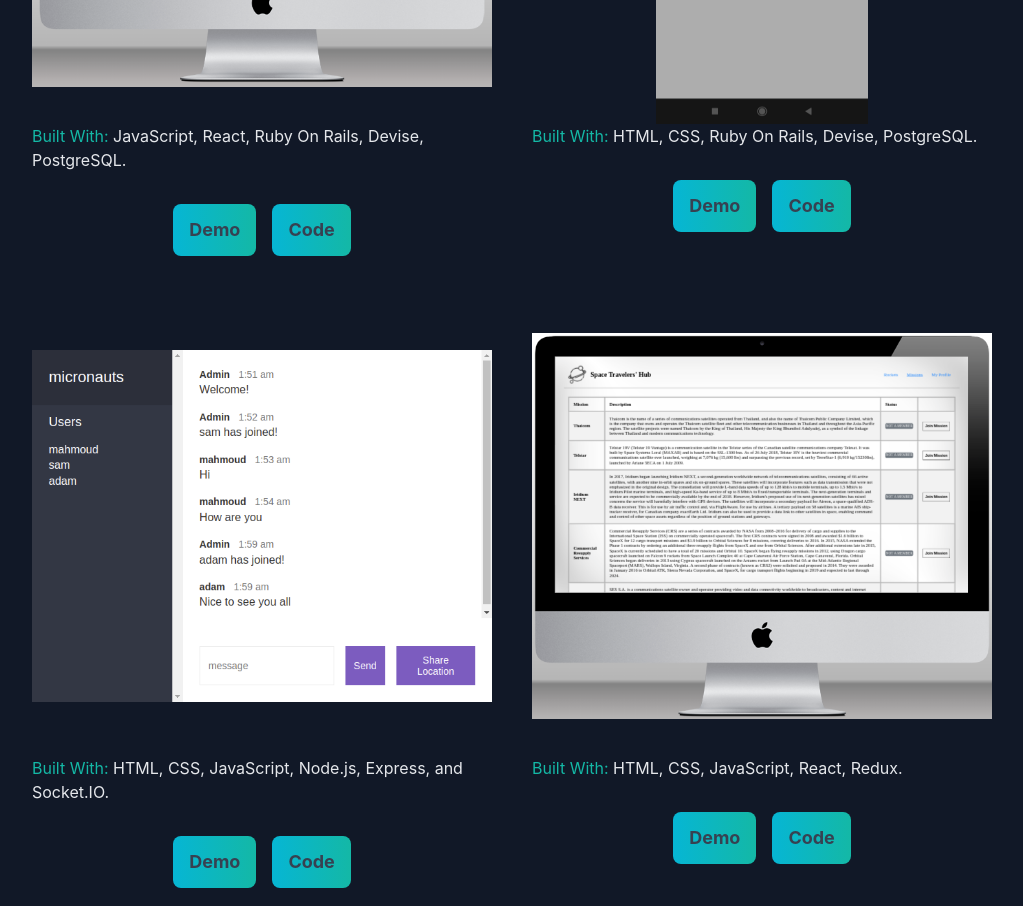
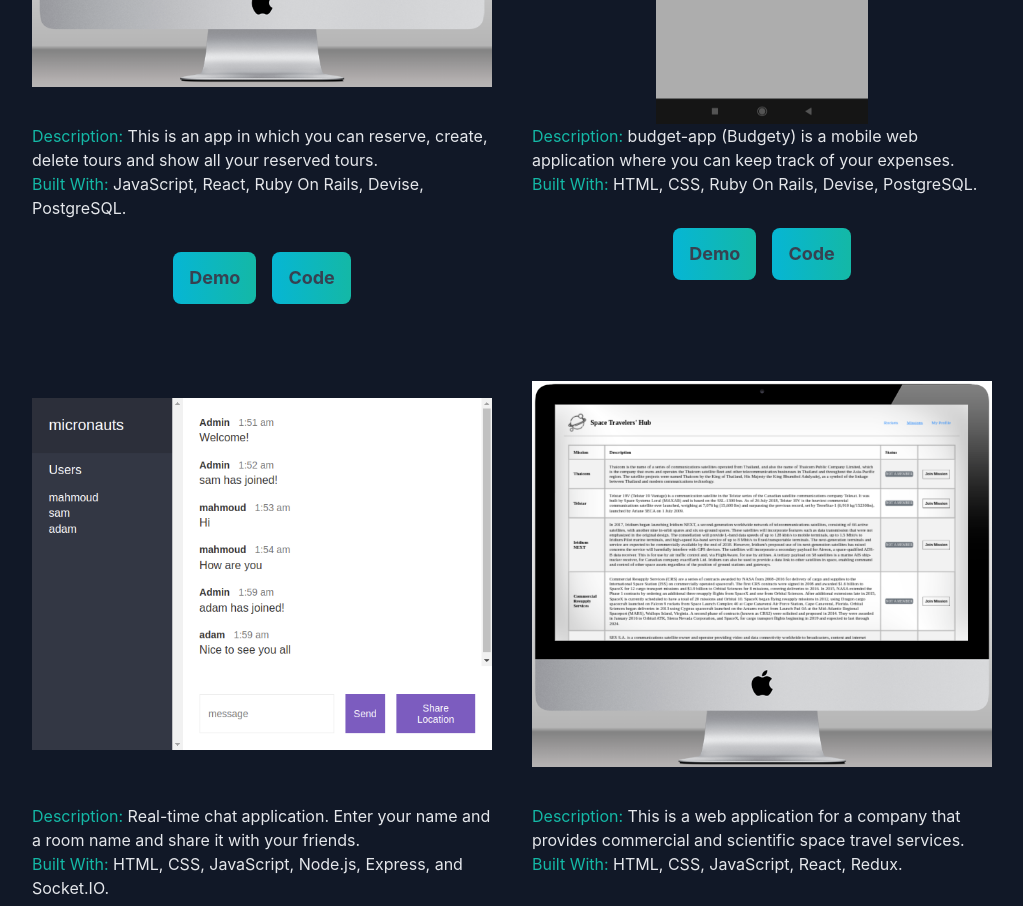
Before and after one commit to devMahmoud/portfolio-react, a Next.js app: page / in a window 1280 px wide. Shown: the part 1560-2466 px from the top of the page, without its empty margins (128-1151 px from the left). Built offline with nearby package versions, Linux system fonts and the light colour scheme; no server answers.

Commit message:
Add description to projects

```diff
--- a/components/Projects.js
+++ b/components/Projects.js
@@ -22,6 +22,7 @@ const Projects = () => (
           src={web1}
           alt=""
         />
+        <p className="text-gray-800 dark:text-gray-200"><span className="text-teal-500">Description:</span> This is an app in which you can reserve, create, delete tours and show all your reserved tours.</p>
         <p className="text-gray-800 dark:text-gray-200"><span className="text-teal-500">Built With:</span> JavaScript, React, Ruby On Rails, Devise, PostgreSQL.</p>
         <div className="pt-8 text-center">
           <a id="tourify-demo" href="https://tourify-app.netlify.app/" target="blank">
@@ -45,6 +46,7 @@ const Projects = () => (
           src={web2}
           alt=""
         />
+        <p className="text-gray-800 dark:text-gray-200"><span className="text-teal-500">Description:</span> budget-app (Budgety) is a mobile web application where you can keep track of your expenses.</p>
         <p className="text-gray-800 dark:text-gray-200"><span className="text-teal-500">Built With:</span> HTML, CSS, Ruby On Rails, Devise, PostgreSQL.</p>
         <div className="pt-8 text-center">
           <a id="math-demo" href="https://dev-mahmoud-budgety.herokuapp.com/" target="blank">
@@ -68,6 +70,7 @@ const Projects = () => (
           src={web3}
           alt=""
         />
+        <p className="text-gray-800 dark:text-gray-200"><span className="text-teal-500">Description:</span> Real-time chat application. Enter your name and a room name and share it with your friends.</p>
         <p className="text-gray-800 dark:text-gray-200"><span className="text-teal-500">Built With:</span> HTML, CSS, JavaScript, Node.js, Express, and Socket.IO.</p>
         <div className="pt-8 text-center">
           <a id="chat-demo" href="https://devmahmoud-chat-app.herokuapp.com/" target="blank">
@@ -91,6 +94,7 @@ const Projects = () => (
           src={web4}
           alt=""
         />
+        <p className="text-gray-800 dark:text-gray-200"><span className="text-teal-500">Description:</span> This is a web application for a company that provides commercial and scientific space travel services.</p>
         <p className="text-gray-800 dark:text-gray-200"><span className="text-teal-500">Built With:</span> HTML, CSS, JavaScript, React, Redux.</p>
         <div className="pt-8 text-center">
           <a id="space-demo" href="https://rbanos-mv.github.io/space-travelers/#/missions" target="blank">
```
